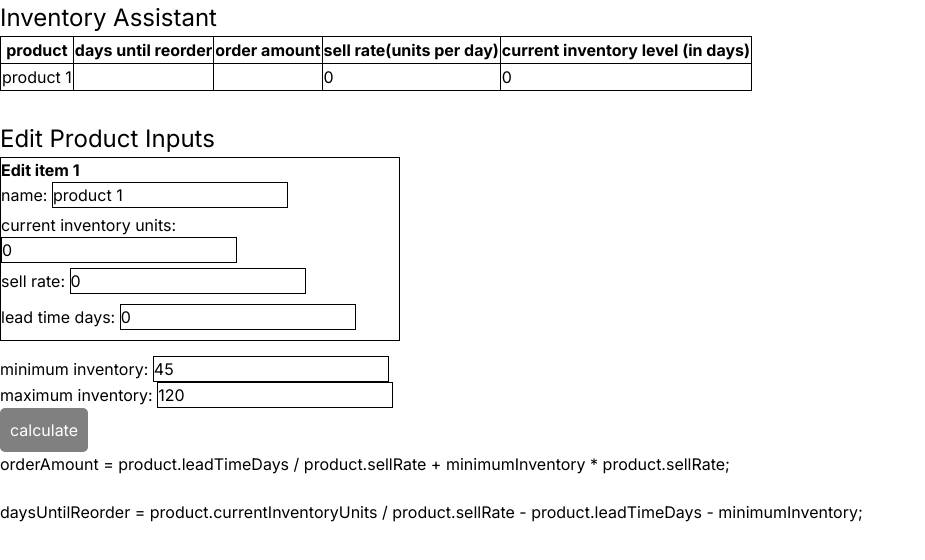
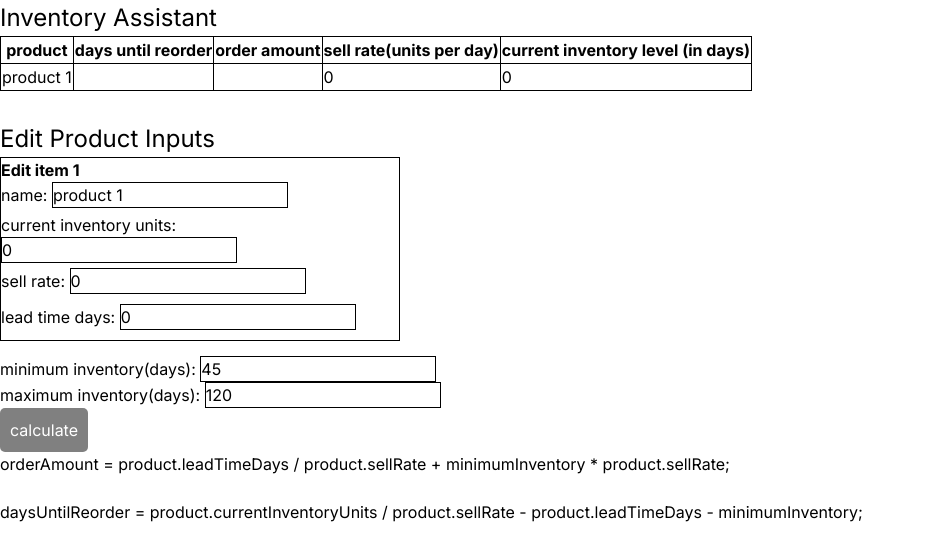
Before and after one commit to bilalsattar24/inventory-assistant, a Next.js app: page / in a window 1280 px wide. Shown: the top 560 px of the page, without its empty margins (0-925 px from the left). Built offline with nearby package versions, Linux system fonts and the light colour scheme.

Commit message:
clarify min max units

```diff
--- a/src/app/page.tsx
+++ b/src/app/page.tsx
@@ -164,7 +164,7 @@ export default function Home() {
         );
       })}
       <div>
-        <label>minimum inventory: </label>
+        <label>minimum inventory(days): </label>
         <input
           style={{ border: "1px solid black", marginRight: "10px" }}
           type="number"
@@ -175,7 +175,7 @@ export default function Home() {
         />
       </div>
       <div>
-        <label>maximum inventory: </label>
+        <label>maximum inventory(days): </label>
         <input
           style={{ border: "1px solid black", marginRight: "10px" }}
           type="number"
```
